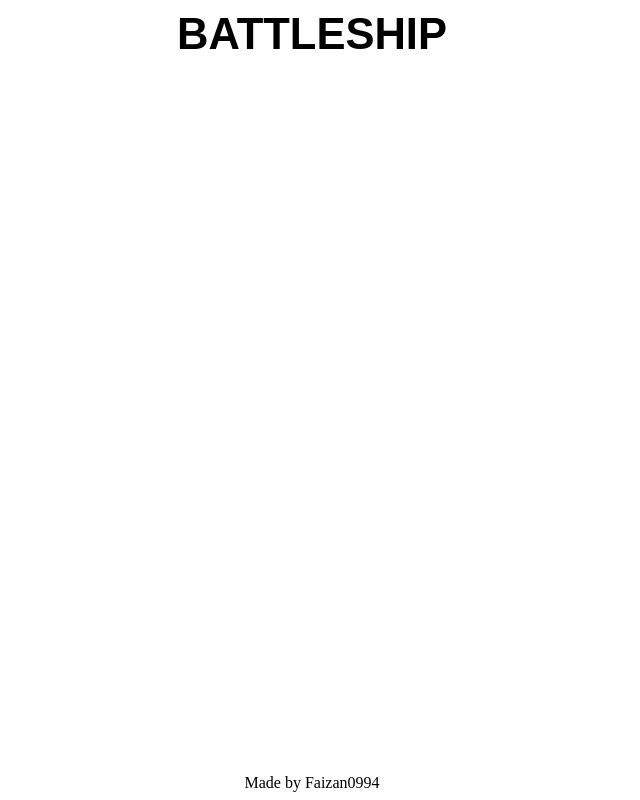
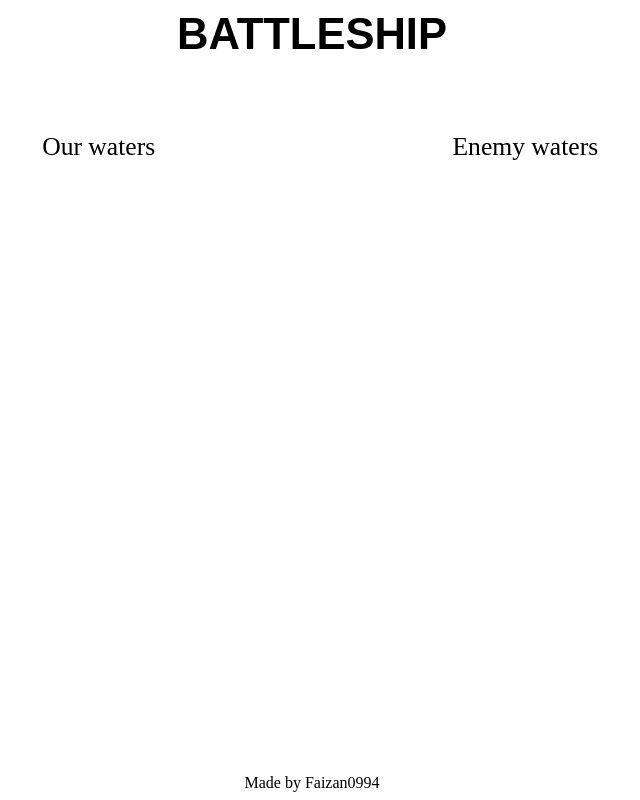
Before and after one commit to Faizan0994/Battleship, a website built with webpack: page src/index.html in a window 1280 px wide. Shown: the whole page, without its empty margins (328-968 px from the left). Built offline with nearby package versions, Linux system fonts and the light colour scheme; files whose address does not match are found by name.

Commit message:
add labels

```diff
--- a/src/index.html
+++ b/src/index.html
@@ -14,10 +14,12 @@
             <div class="left-panel">
                 <div class="left-container"></div>
                 <div class="left-ctrl-panel"></div>
+                <div class="left-label"><p>Our waters</p></div>
             </div>
             <div class="right-panel">
                 <div class="right-container"></div>
                 <div class="right-ctrl-panel"></div>
+                <div class="right-label"><p>Enemy waters</p></div>
             </div>
         </div>
         <div class="whitespace"></div>
```
